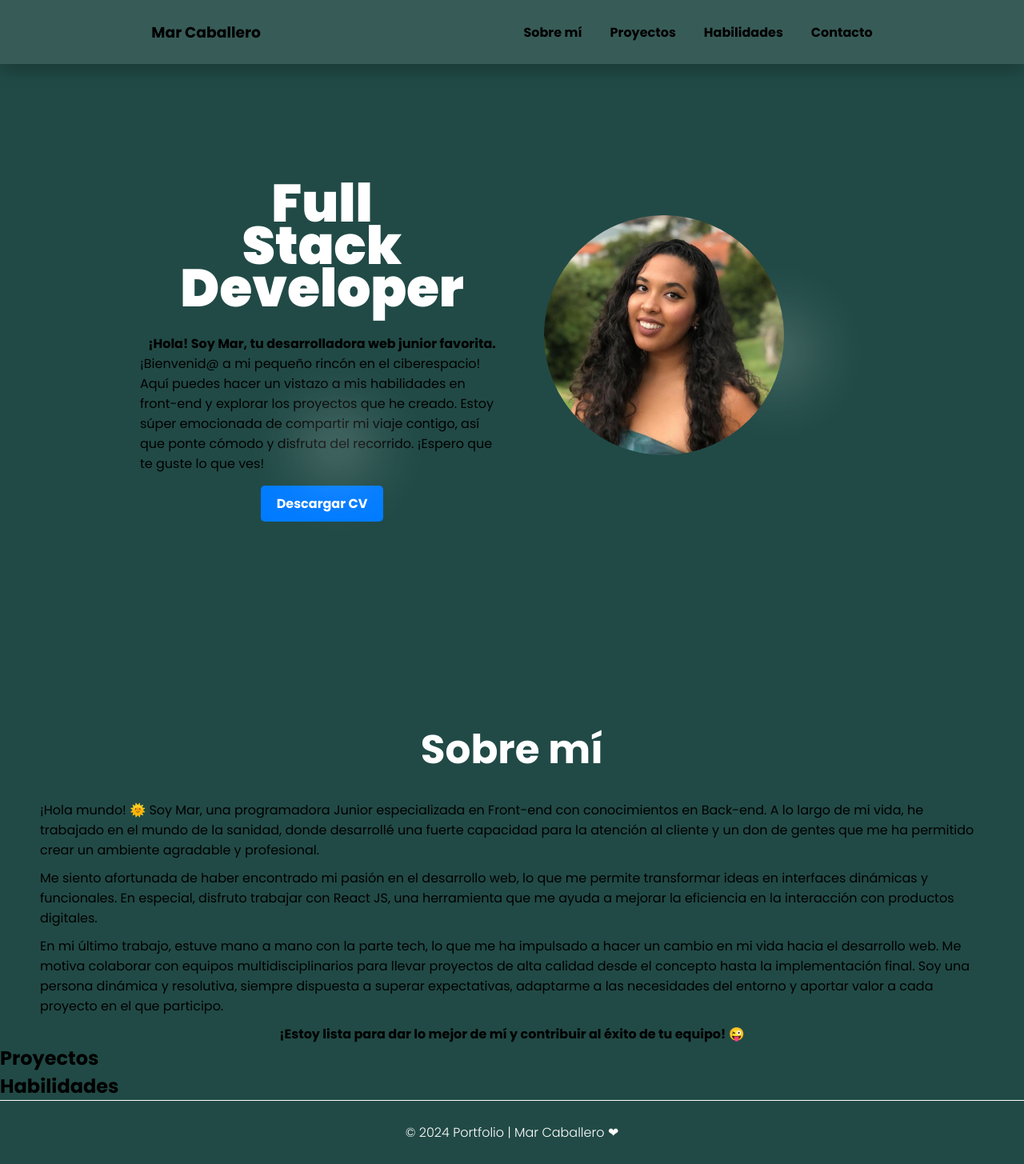
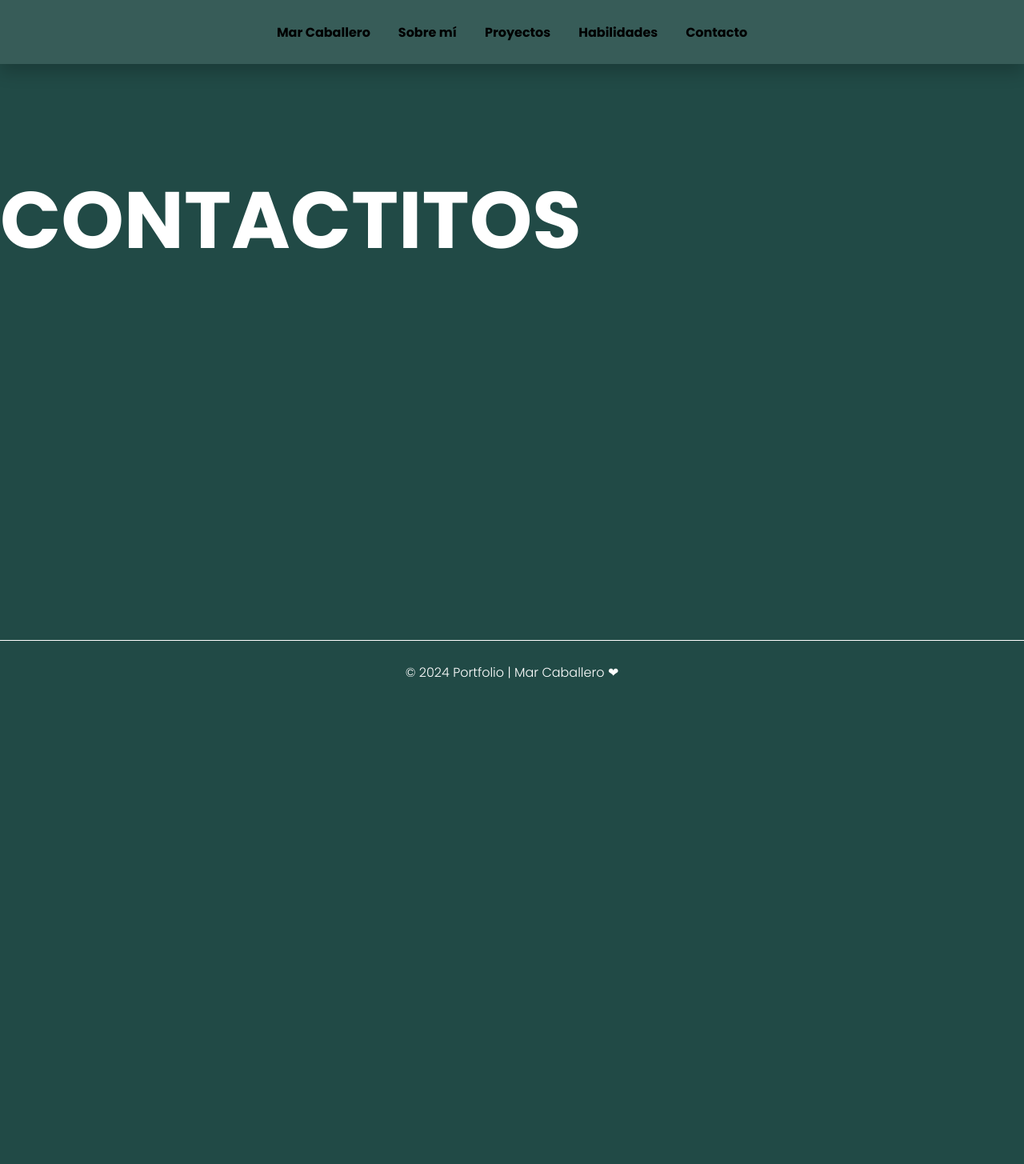
Before and after one commit to Mar-CM/PortfolioMar, a React (Vite) app: page /#/contact in a window 1280 px wide. Shown: the whole page at 80% size. After the commit the page ends 880 px from the top, so only its background shows below. Built offline with nearby package versions, Linux system fonts and the light colour scheme.

Commit message:
Add Routes

```diff
--- a/package.json
+++ b/package.json
@@ -24,7 +24,7 @@
     "eslint-plugin-react": "^7.34.1",
     "eslint-plugin-react-hooks": "^4.6.0",
     "eslint-plugin-react-refresh": "^0.4.6",
-    "sass": "^1.80.3",
+    "sass": "^1.80.4",
     "vite": "^5.2.0"
   }
 }
--- a/src/components/App.jsx
+++ b/src/components/App.jsx
@@ -1,22 +1,20 @@
 import "../scss/App.scss";
 
 import Header from "./Header.jsx";
-import Hero from "./Hero.jsx";
-import AboutMe from "./AboutMe.jsx";
-import Projects from "./Projects.jsx";
-import Skills from "./Skills.jsx";
+import Main from "./Main.jsx";
+import Contact from "./Contact.jsx";
 import Footer from "./Footer.jsx";
+
+import { Route, Routes } from "react-router-dom";
 
 function App() {
 	return (
 		<>
 			<Header />
-			<main>
-				<Hero />
-				<AboutMe />
-				<Projects />
-				<Skills />
-			</main>
+			<Routes>
+				<Route path="/" element={<Main />} />
+				<Route path="/contact" element={<Contact />} />
+			</Routes>
 			<Footer />
 		</>
 	);
--- a/src/components/Contact.jsx
+++ b/src/components/Contact.jsx
@@ -1,8 +1,10 @@
+import { Link } from "react-router-dom";
+
 function Contact() {
 	return (
 		<>
 			<section className="contact">
-				<h2>Contacto</h2>
+				<h2 className="contactTitle">CONTACTITOS</h2>
 			</section>
 		</>
 	);
--- a/src/components/Header.jsx
+++ b/src/components/Header.jsx
@@ -1,31 +1,36 @@
 import AboutMe from "./AboutMe";
+import { Link } from "react-router-dom";
 
 function Header() {
 	return (
 		<>
 			<header className="header">
-				<h3 className="headerLogo">Mar Caballero</h3>
 				<nav className="headerNav">
 					<ul className="headerNav_list">
 						<li>
-							<a href="/AboutMe" className="headerNav_link">
-								Sobre mí
-							</a>
+							<Link to="/" className="headerLogo headerNav_link">
+								Mar Caballero
+							</Link>
 						</li>
 						<li>
-							<a href="/AboutMe" className="headerNav_link">
-								Proyectos
-							</a>
+							<Link to="/aboutme" className="headerNav_link">
+								Sobre mí
+							</Link>
 						</li>
 						<li>
-							<a href="/AboutMe" className="headerNav_link">
-								Habilidades
-							</a>
+							<Link to="/project" className="headerNav_link">
+								Proyectos
+							</Link>
 						</li>
 						<li>
-							<a href="/AboutMe" className="headerNav_link">
+							<Link to="/skills" className="headerNav_link">
+								Habilidades
+							</Link>
+						</li>
+						<li>
+							<Link to="/contact" className="headerNav_link">
 								Contacto
-							</a>
+							</Link>
 						</li>
 					</ul>
 				</nav>
--- /dev/null
+++ b/src/components/Main.jsx
@@ -0,0 +1,17 @@
+import Hero from "./Hero.jsx";
+import AboutMe from "./AboutMe.jsx";
+import Projects from "./Projects.jsx";
+import Skills from "./Skills.jsx";
+
+function Main() {
+	return (
+		<main>
+			<Hero />
+			<AboutMe />
+			<Projects />
+			<Skills />
+		</main>
+	);
+}
+
+export default Main;
--- a/src/components/Projects.jsx
+++ b/src/components/Projects.jsx
@@ -1,8 +1,8 @@
 function Projects() {
 	return (
 		<>
-			<section className="proyect">
-				<h2>Proyectos</h2>
+			<section className="project">
+				<h3 className="projectTitle">Proyectos</h3>
 			</section>
 		</>
 	);
--- a/src/main.jsx
+++ b/src/main.jsx
@@ -1,9 +1,12 @@
 import React from "react";
 import ReactDOM from "react-dom/client";
 import App from "./components/App.jsx";
+import { HashRouter } from "react-router-dom";
 
 ReactDOM.createRoot(document.getElementById("root")).render(
 	<React.StrictMode>
-		<App />
+		<HashRouter>
+			<App />
+		</HashRouter>
 	</React.StrictMode>
 );
--- a/src/scss/App.scss
+++ b/src/scss/App.scss
@@ -1,5 +1,7 @@
 @use '../scss/core/reset';
 @use './styles/header.scss';
 @use './styles/hero.scss';
+@use './styles/aboutMe.scss';
+@use './styles/project.scss';
 @use './styles/main.scss';
-@use './styles/aboutMe.scss'
+@use './styles/contact.scss';
--- a/src/scss/styles/aboutMe.scss
+++ b/src/scss/styles/aboutMe.scss
@@ -1,11 +1,12 @@
 .aboutMe {
-  padding-left: 50px;
-  padding-right: 50px;
+  padding-left: 150px;
+  padding-right: 150px;
   display: flex;
   flex-direction: column;
   align-items: center;
+  justify-content: center;
+};
 
-};
 .aboutMe_tittle{
  color: white;
  font-weight: 700;
--- /dev/null
+++ b/src/scss/styles/contact.scss
@@ -0,0 +1,9 @@
+.contact{
+  height: 100vh;
+  padding-top: 200px;
+}
+
+.contactTitle{
+  color: white;
+  font-size: 100px;
+}
--- /dev/null
+++ b/src/scss/styles/project.scss
@@ -0,0 +1,15 @@
+.project{
+  padding-left: 150px;
+  padding-right: 150px;
+  display: flex;
+  align-items: center;
+  margin-top: 80px;
+  justify-content: center;
+}
+
+.projectTitle{
+  color: white;
+  font-weight: 700;
+  font-size: 50px;
+  padding-bottom: 25px;
+}
```
Also changed, not shown: 1 other file (tests, documents, lock files or other folders).
